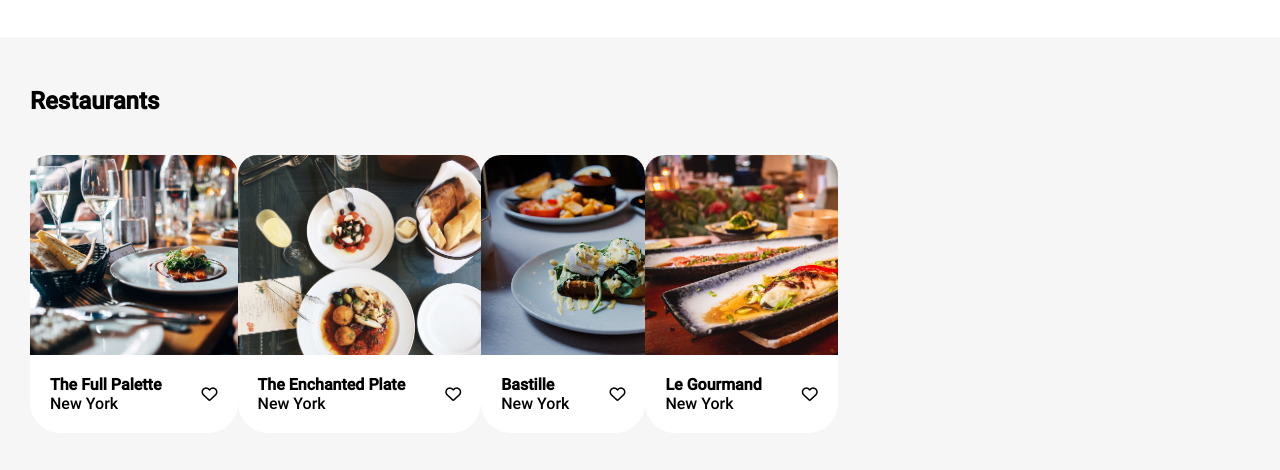
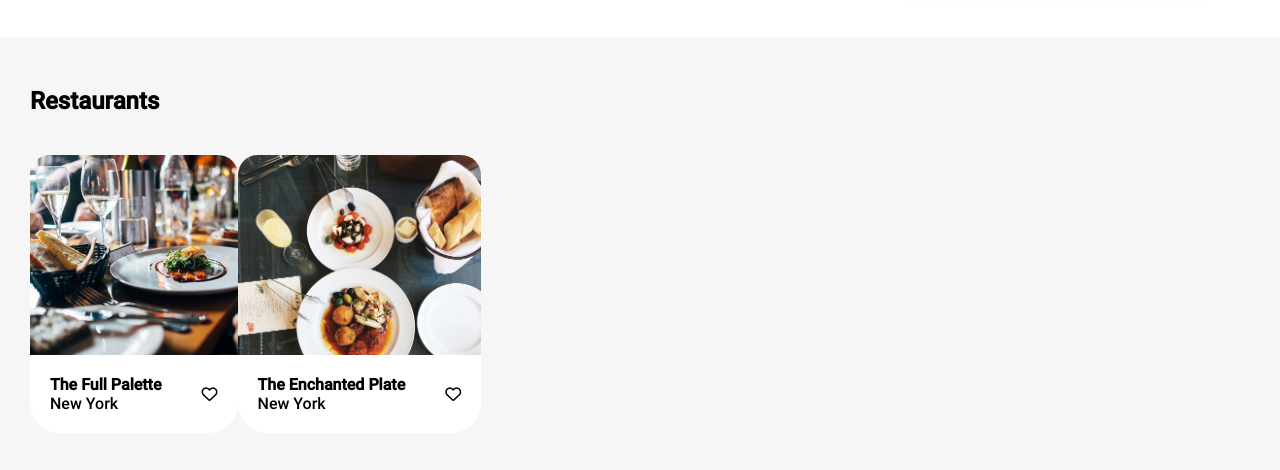
Before and after one commit to skippynea/P3, a website: page index.html in a window 1280 px wide. Shown: the part 720-1190 px from the top of the page. Drawn offline with Linux system fonts and the light colour scheme; a web font is replaced by a local one.

Commit message:
little changes and orthograph

```diff
--- a/sass/main.scss
+++ b/sass/main.scss
@@ -124,6 +124,7 @@ h1 {
         display: flex;
         align-items: center;
         flex-wrap: wrap;
+        max-width: 500px;
     }
     @media screen and (max-width: 992px) {
         .restaurants-cards {
```
Also changed, not shown: index.html (+6 -8 lines), css/styles.css, 1 other file.
